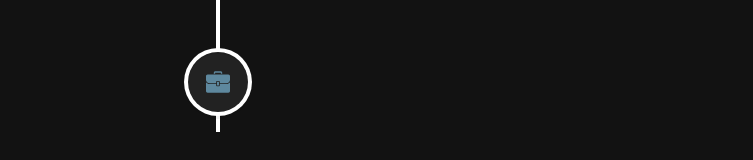
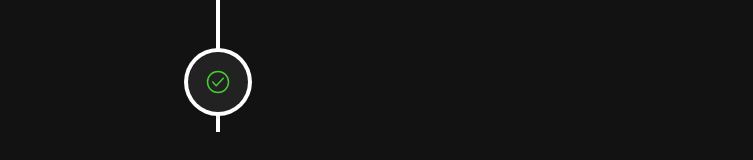
Before and after one commit to qur786/portfolio, a React (Vite) app: page / in a window 1280 px wide. Shown: the part 4040-4200 px from the top of the page, without its empty margins (422-1175 px from the left). Before the commit the page ends 4172 px from the top, so only its background shows below. Built offline with nearby package versions, Linux system fonts and the light colour scheme.

Commit message:
refactor: added complete icon

```diff
--- /dev/null
+++ b/src/Icons/complete.tsx
@@ -0,0 +1,17 @@
+export function CompleteIcon(): JSX.Element {
+  return (
+    <svg viewBox="0 0 32 32" xmlns="http://www.w3.org/2000/svg">
+      <title />
+      <g data-name="Layer 28" id="Layer_28">
+        <path
+          fill="#45CE30"
+          d="M16,31A15,15,0,1,1,31,16,15,15,0,0,1,16,31ZM16,3A13,13,0,1,0,29,16,13,13,0,0,0,16,3Z"
+        />
+        <path
+          fill="#45CE30"
+          d="M13.67,22a1,1,0,0,1-.73-.32l-4.67-5a1,1,0,0,1,1.46-1.36l3.94,4.21,8.6-9.21a1,1,0,1,1,1.46,1.36l-9.33,10A1,1,0,0,1,13.67,22Z"
+        />
+      </g>
+    </svg>
+  );
+}
--- a/src/components/Experience/index.tsx
+++ b/src/components/Experience/index.tsx
@@ -5,10 +5,11 @@ import {
 import "react-vertical-timeline-component/style.min.css";
 import { JobIcon } from "../../Icons/job";
 import { ExperienceItem } from "../ExperienceItem";
+import { CompleteIcon } from "../../Icons/complete";
 
 export function Experience(): JSX.Element {
   return (
-    <div id="skills" className="h-screen px-4 py-8 flex flex-col gap-8">
+    <div id="skills" className="px-4 py-8 flex flex-col gap-8">
       <h2 className="text-3xl text-[#FF020A] font-bold">Experience</h2>
       <VerticalTimeline>
         <ExperienceItem
@@ -61,7 +62,7 @@ export function Experience(): JSX.Element {
           ]}
         />
         <VerticalTimelineElement
-          icon={<JobIcon />}
+          icon={<CompleteIcon />}
           iconStyle={{ background: "#222222" }}
         />
       </VerticalTimeline>
```
